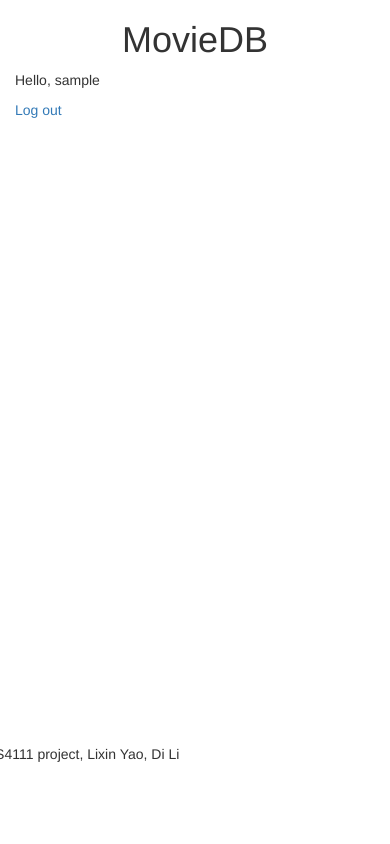
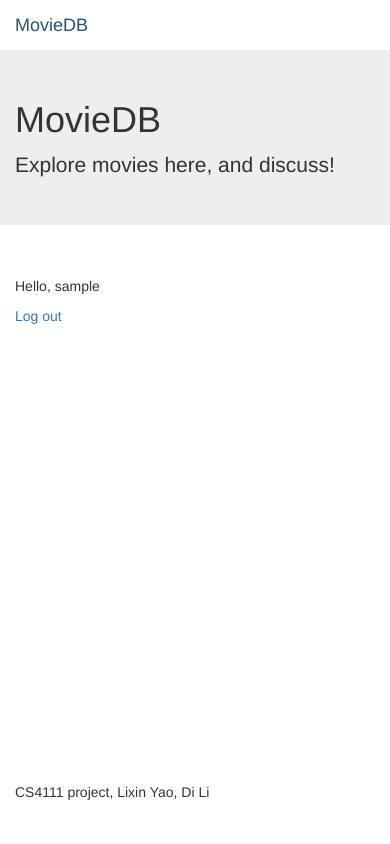
Before and after one commit to Staniel/Database-course-project, a Django app: page / in a window 390 px wide; the page is wider, and only the part inside the window is pictured. Run offline with Django 3.2, Linux system fonts and the light colour scheme; the visitor is signed in with stand-in values (Sample User, id 1); some libraries are stand-ins or nearby versions.

Commit message:
Re-layout the base view.

```diff
--- /dev/null
+++ b/moviedb/movie/static/stylesheets/base.css
@@ -0,0 +1,3 @@
+#content {
+	min-height: 60%;
+}
--- a/moviedb/movie/templates/movie/base.html
+++ b/moviedb/movie/templates/movie/base.html
@@ -1,7 +1,9 @@
 <!DOCTYPE html>
 {% load staticfiles %}
 {% load static %}
-<html lang="en"><head><meta http-equiv="Content-Type" content="text/html; charset=UTF-8">
+<html lang="en">
+<head>
+  <meta http-equiv="Content-Type" content="text/html; charset=UTF-8">
   <meta charset="utf-8">
   <meta http-equiv="X-UA-Compatible" content="IE=edge">
   <meta name="viewport" content="width=device-width, initial-scale=1">
@@ -9,9 +11,9 @@
   <meta name="author" content="">
   <link rel="icon" href="http://getbootstrap.com/favicon.ico">
      <!-- Latest compiled and minified CSS -->
-<link rel="stylesheet" href="{{STATIC_URL}}login.css">
+  <link rel="stylesheet" href="{{STATIC_URL}}stylesheets/base.css">
+  <link rel="stylesheet" href="{{STATIC_URL}}stylesheets/login.css">
   <link rel="stylesheet" href="https://maxcdn.bootstrapcdn.com/bootstrap/3.3.0/css/bootstrap.min.css">
-
 
   <!-- Optional theme -->
   <link rel="stylesheet" href="https://maxcdn.bootstrapcdn.com/bootstrap/3.3.0/css/bootstrap-theme.min.css">
@@ -27,17 +29,44 @@
   <title>{% block title %}MovieDB, find the movie  {% endblock %}</title>
 </head>
 <body>
-  <div id="wrap">
-    <div id="main" class="container clear-top">
+  <header class="navbar navbar-static-top" role="banner">
     <div class="container">
-        <h1 align="center">MovieDB</h1>
+      <div class="navbar-header">
+        <button class="navbar-toggle" type="button" data-toggle="collapse" data-target=".bs-navbar-collapse">
+          <span class="sr-only">Toggle navigation</span>
+          <span class="icon-bar"></span>
+          <span class="icon-bar"></span>
+          <span class="icon-bar"></span>
+        </button>
+        <a href="./" class="navbar-brand">MovieDB</a>
       </div>
+
+      <nav class="collapse navbar-collapse bs-navbar-collapse" role="navigation">
+        <ul class="nav navbar-nav">
+          <li><a href="{% url 'moviedb:main' %}">Home</a></li>
+          <li><a href="#">User</a></li>
+        </ul>
+      </nav>
+    </div>
+    <div class="jumbotron">
+      <div class="container">
+      <h1>MovieDB</h1>
+      <p>Explore movies here, and discuss!</p>
+      </div>
+    </div>
+  </header>
+
+  <div id="content">
+    <div class="container">
       {% block main %}{% endblock %}
     </div>
   </div>
 
- </body>
- <div class="row footer col-md-offset-5">
+  <footer role="contentinfo">
+    <div class="container">
       <p>CS4111 project, Lixin Yao, Di Li</p>
     </div>
+  </footer>
+
+</body>
 </html>
```
Also changed, not shown: moviedb/movie/static/stylesheets/login.css (renamed from moviedb/movie/static/login.css). Lines whose indentation alone changed are shown as unchanged.
